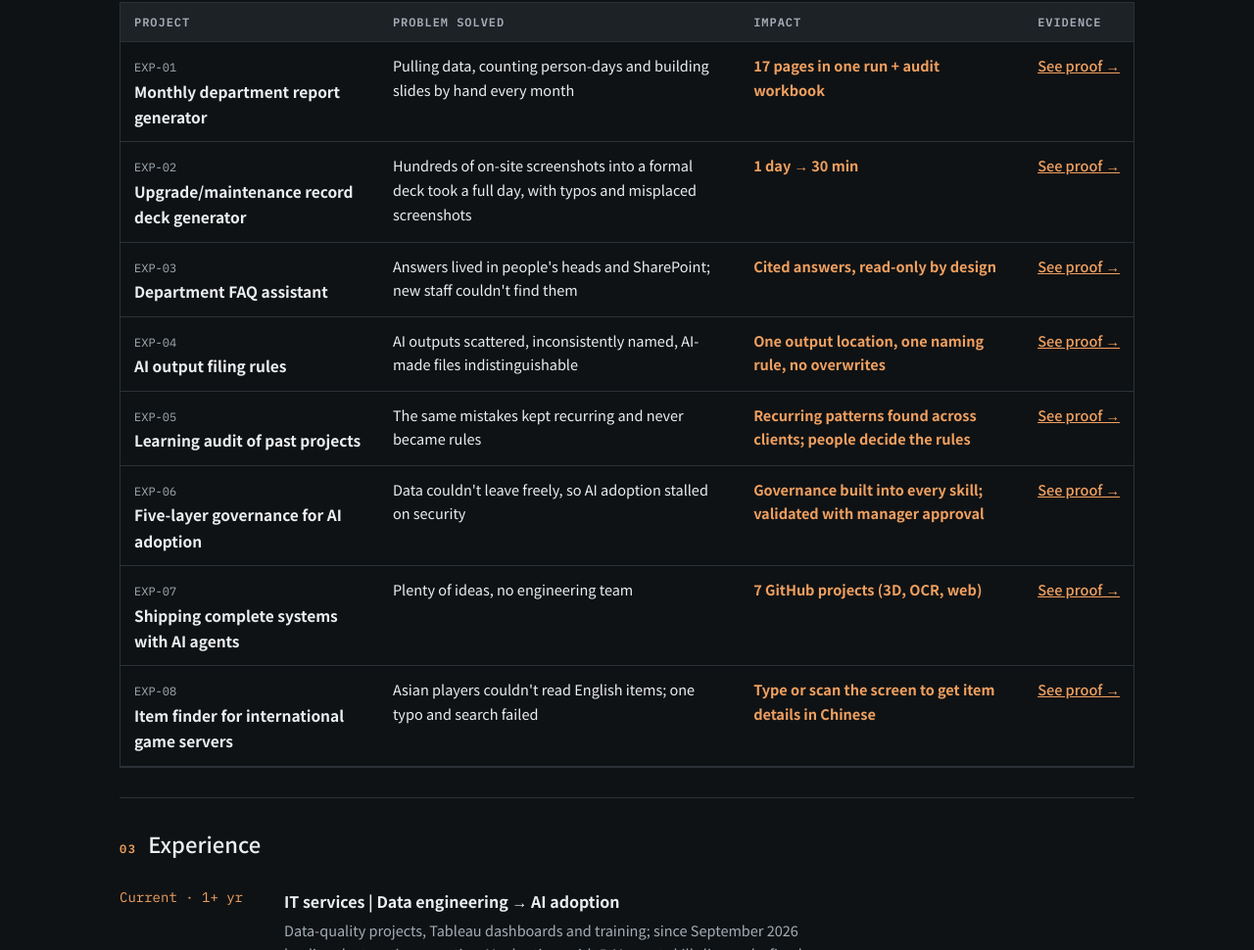
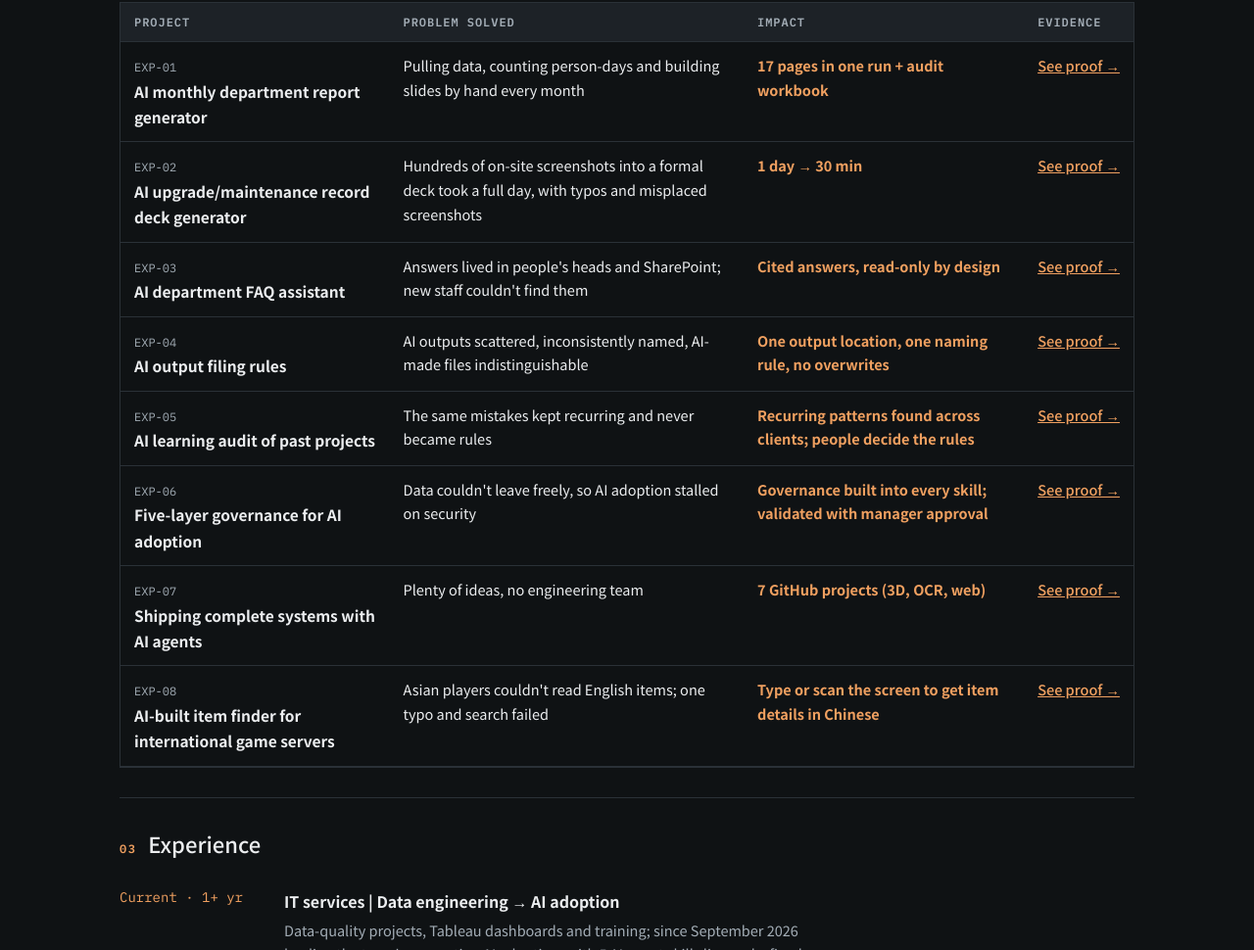
Before and after one commit to HBY0413/ai-lab, a plain HTML site: page profile.html in a window 1280 px wide. Shown: the part 1003-1973 px from the top of the page at 98% size. Drawn offline with Linux system fonts and the light colour scheme.

Commit message:
所有實驗名稱加上 AI：標示牌、選單、標題與 1 分鐘重點頁（中英泰）
Co-Authored-By: Claude Opus 5.5 <noreply@anthropic.com>
Claude-Session: https://claude.ai/code/session_01X1BnatrxfjhEWV19AscnXf

```diff
--- a/i18n.js
+++ b/i18n.js
@@ -142,15 +142,15 @@ const D={
 
 /* station names: wall/floor arc label, nav label */
 const STN={
-  demos:{zh:["專屬 DEMO","專屬 Demo"],en:["ROLE DEMOS","Demos"],th:["เดโมเฉพาะงาน","เดโม"]},
-  manual:{zh:["升級保養紀錄","紀錄簡報"],en:["RECORD DECKS","Records"],th:["บันทึกอัปเกรด","บันทึก"]},
-  report:{zh:["月會報告","月會報告"],en:["MONTHLY REPORT","Report"],th:["รายงานประจำเดือน","รายงาน"]},
-  maint:{zh:["檔案歸檔","歸檔"],en:["FILING RULES","Filing"],th:["จัดเก็บไฟล์","จัดเก็บ"]},
-  kb:{zh:["FAQ 問答","FAQ"],en:["FAQ","FAQ"],th:["ถาม-ตอบ FAQ","FAQ"]},
-  cases:{zh:["案子學習","學習稽核"],en:["LEARNING AUDIT","Audit"],th:["เรียนรู้จากโปรเจกต์","ตรวจสอบ"]},
-  ocr:{zh:["OCR 辨識","OCR"],en:["OCR","OCR"],th:["OCR อ่านภาพ","OCR"]},
-  gov:{zh:["資料治理","治理"],en:["GOVERNANCE","Governance"],th:["กำกับข้อมูล","กำกับดูแล"]},
-  build:{zh:["AI 協作","作品"],en:["AI BUILDS","Builds"],th:["สร้างกับ AI","ผลงาน"]}
+  demos:{zh:["AI 檢測 DEMO","AI Demo"],en:["AI INSPECTION DEMO","AI Demo"],th:["เดโมตรวจจับด้วย AI","AI เดโม"]},
+  manual:{zh:["AI 紀錄簡報","AI 簡報"],en:["AI RECORD DECKS","AI Decks"],th:["AI สไลด์บันทึก","AI สไลด์"]},
+  report:{zh:["AI 月會報告","AI 報告"],en:["AI MONTHLY REPORT","AI Report"],th:["AI รายงานรายเดือน","AI รายงาน"]},
+  maint:{zh:["AI 檔案歸檔","AI 歸檔"],en:["AI FILING RULES","AI Filing"],th:["AI จัดเก็บไฟล์","AI จัดเก็บ"]},
+  kb:{zh:["AI FAQ 問答","AI FAQ"],en:["AI FAQ ASSISTANT","AI FAQ"],th:["AI ถาม-ตอบ FAQ","AI FAQ"]},
+  cases:{zh:["AI 學習稽核","AI 稽核"],en:["AI LEARNING AUDIT","AI Audit"],th:["AI ตรวจสอบบทเรียน","AI ตรวจสอบ"]},
+  ocr:{zh:["AI 開發 OCR","AI OCR"],en:["AI-BUILT OCR","AI OCR"],th:["OCR สร้างด้วย AI","AI OCR"]},
+  gov:{zh:["AI 導入治理","AI 治理"],en:["AI GOVERNANCE","AI Governance"],th:["กำกับดูแล AI","AI กำกับ"]},
+  build:{zh:["AI 協作開發","AI 作品"],en:["AI-BUILT PROJECTS","AI Builds"],th:["ผลงานสร้างด้วย AI","AI ผลงาน"]}
 };
 
 /* ---------- experiment content overlays (zh is the base in index.html) ---------- */
@@ -467,11 +467,11 @@ const PS={
   gov:["อยากใช้ AI บนคลาวด์ในงาน แต่ข้อมูลบริษัทมีชื่อลูกค้าและข้อมูลส่วนบุคคล นโยบายความปลอดภัยไม่อนุญาตให้ส่งออกโดยตรง การนำ AI มาใช้จึงติดอยู่ตั้งแต่ขั้นแรก","เพิ่มด่านปกปิดข้อมูลในเครื่องก่อนส่งออก: ชื่อ เบอร์โทร อีเมล เลขบัตรประชาชน และชื่อบริษัทลูกค้าจะถูกแทนด้วยรหัสพร้อมเก็บบันทึก AI จะเห็นเฉพาะข้อความที่ปกปิดแล้ว นี่คือชั้นแรกของการกำกับดูแล 5 ชั้นที่ผมออกแบบ"],
   build:["มีไอเดียมากมายแต่ไม่มีทีมวิศวกร ปกติต้องจ้างคนพัฒนาและรอนาน ไอเดียเล็ก ๆ จึงมักหายไป","ผมใช้ AI Agent เปลี่ยนไอเดียเป็นเว็บไซต์และเครื่องมือที่ใช้งานได้ด้วยตัวเอง ตั้งแต่แยกความต้องการ สั่งงาน Agent และตรวจสอบทีละขั้นจนใช้งานจริง ห้องแล็บนี้ก็สร้างด้วยวิธีเดียวกัน"]}};
 for(const l of ["en","th"])for(const id in PS[l]){X[l][id]=X[l][id]||{};X[l][id].pain=PS[l][id][0];X[l][id].purpose=PS[l][id][1]}
-Object.assign(X.en.ocr,{title:"Item Finder for International Servers (OCR + Fuzzy Search)",gain:"Unreadable English → <strong>item details in Chinese</strong>",
+Object.assign(X.en.ocr,{title:"AI-built Item Finder for International Servers (OCR + Fuzzy Search)",gain:"Unreadable English → <strong>item details in Chinese</strong>",
   steps:["Text search: type an item name (misspelled or partial is fine) and fuzzy matching finds the closest item","OCR scan: capture the item tooltip on the game screen and read its text","Strip enchant levels (+7, t7, ＋9), prices and other noise, match against the item database, and show the Chinese name and details"],
   effect:{type:"kpi",items:[["2 ways","type or scan"],["8 kinds","of OCR/spelling errors tolerated"]]}});
 X.en.ocr.lab={hint:"Try both: type a name (typos welcome), or scan the sample game screen below or upload your own screenshot."};
-Object.assign(X.th.ocr,{title:"ตัวช่วยค้นหาไอเท็มเซิร์ฟเวอร์อินเตอร์ (OCR + ค้นหาแบบคลุมเครือ)",gain:"อ่านอังกฤษไม่ออก → <strong>ข้อมูลไอเท็มภาษาจีน</strong>",
+Object.assign(X.th.ocr,{title:"ตัวช่วยค้นหาไอเท็มเซิร์ฟเวอร์อินเตอร์ที่พัฒนาด้วย AI (OCR + ค้นหาแบบคลุมเครือ)",gain:"อ่านอังกฤษไม่ออก → <strong>ข้อมูลไอเท็มภาษาจีน</strong>",
   steps:["ค้นด้วยข้อความ: พิมพ์ชื่อไอเท็ม (สะกดผิดหรือไม่ครบก็ได้) แล้วจับคู่แบบคลุมเครือหาไอเท็มที่ใกล้ที่สุด","สแกนด้วย OCR: จับภาพกล่องคำอธิบายไอเท็มบนหน้าจอเกมแล้วอ่านข้อความ","ลบค่าตีบวก (+7, t7, ＋9) ราคา และสัญญาณรบกวน แล้วจับคู่กับฐานข้อมูลไอเท็ม แสดงชื่อภาษาจีนและรายละเอียด"],
   effect:{type:"kpi",items:[["2 วิธี","พิมพ์หรือสแกน"],["8 แบบ","ข้อผิดพลาด OCR/การสะกดที่รับมือได้"]]}});
 X.th.ocr.lab={hint:"ลองทั้ง 2 แบบ: พิมพ์ชื่อ (สะกดผิดได้) หรือสแกนภาพหน้าจอเกมตัวอย่างด้านล่าง หรืออัปโหลดภาพหน้าจอของคุณเอง"};
--- a/profile.html
+++ b/profile.html
@@ -119,29 +119,29 @@ const TILES={
  th:[["<em>1 วัน</em> → 30 นาที","สไลด์บันทึกอัปเกรด/บำรุงรักษา 140–200 หน้า เดิมใช้คนหนึ่งคนทั้งวันและให้เพื่อนตรวจ ตอนนี้เสร็จใน 30 นาทีพร้อมรายการตรวจสอบ"],["<em>17 หน้า</em>","รายงานประจำเดือนสร้างในครั้งเดียว คำนวณ man-day อัตโนมัติ พร้อม Excel ตรวจสอบให้ย้อนดูทุกตัวเลขได้"],["<em>5</em> Skill","จากศูนย์ถึงใช้งานจริงในหนึ่งเดือน ผ่าน PoC 14 รอบ"],["<em>35</em> รายการ","ปรับการเขียนรายการตรวจบำรุงรักษาเป็นรูปแบบมาตรฐานเดียวกันทุกลูกค้าและทุกสภาพแวดล้อม"]]
 };
 const ROWS={
- zh:[["manual","升級／保養紀錄簡報產生器","上百張現場截圖要整理成正式簡報，一份一整天，常有錯字與截圖放錯頁","1 天 → 30 分鐘"],
-     ["report","部門月會報告產生器","每月手動撈資料、算人天、逐頁排簡報","17 頁一次產出＋核對明細"],
+ zh:[["manual","AI 升級／保養紀錄簡報產生器","上百張現場截圖要整理成正式簡報，一份一整天，常有錯字與截圖放錯頁","1 天 → 30 分鐘"],
+     ["report","AI 部門月會報告產生器","每月手動撈資料、算人天、逐頁排簡報","17 頁一次產出＋核對明細"],
      ["gov","AI 導入的五層治理","資料不能隨意外送，AI 導入卡在資安","治理寫進每支 Skill，主管同意下完成驗證"],
-     ["kb","部門 FAQ 問答助手","答案散在同事腦中與 SharePoint，新人找不到","有出處的回答，只讀不寫"],
-     ["cases","歷史案子學習稽核","同樣的錯誤反覆發生，經驗沒變成規則","跨客戶找出重複模式，規則由人決定"],
+     ["kb","AI 部門 FAQ 問答助手","答案散在同事腦中與 SharePoint，新人找不到","有出處的回答，只讀不寫"],
+     ["cases","AI 歷史案子學習稽核","同樣的錯誤反覆發生，經驗沒變成規則","跨客戶找出重複模式，規則由人決定"],
      ["maint","AI 產出檔案存放規範","AI 產出散落、命名不一、分不出是否 AI 生成","單一出口、統一命名、不覆蓋"],
-     ["ocr","國際服道具辨識工具","亞洲玩家看不懂英文道具，拼錯就查不到","打字或掃描畫面都能查到中文資料"],
+     ["ocr","AI 協作開發的國際服道具辨識工具","亞洲玩家看不懂英文道具，拼錯就查不到","打字或掃描畫面都能查到中文資料"],
      ["build","用 AI Agent 做出完整系統","想法多但沒有工程團隊","7 個 GitHub 專案（3D、OCR、網頁）"]],
- en:[["manual","Upgrade/maintenance record deck generator","Hundreds of on-site screenshots into a formal deck took a full day, with typos and misplaced screenshots","1 day → 30 min"],
-     ["report","Monthly department report generator","Pulling data, counting person-days and building slides by hand every month","17 pages in one run + audit workbook"],
+ en:[["manual","AI upgrade/maintenance record deck generator","Hundreds of on-site screenshots into a formal deck took a full day, with typos and misplaced screenshots","1 day → 30 min"],
+     ["report","AI monthly department report generator","Pulling data, counting person-days and building slides by hand every month","17 pages in one run + audit workbook"],
      ["gov","Five-layer governance for AI adoption","Data couldn't leave freely, so AI adoption stalled on security","Governance built into every skill; validated with manager approval"],
-     ["kb","Department FAQ assistant","Answers lived in people's heads and SharePoint; new staff couldn't find them","Cited answers, read-only by design"],
-     ["cases","Learning audit of past projects","The same mistakes kept recurring and never became rules","Recurring patterns found across clients; people decide the rules"],
+     ["kb","AI department FAQ assistant","Answers lived in people's heads and SharePoint; new staff couldn't find them","Cited answers, read-only by design"],
+     ["cases","AI learning audit of past projects","The same mistakes kept recurring and never became rules","Recurring patterns found across clients; people decide the rules"],
      ["maint","AI output filing rules","AI outputs scattered, inconsistently named, AI-made files indistinguishable","One output location, one naming rule, no overwrites"],
-     ["ocr","Item finder for international game servers","Asian players couldn't read English items; one typo and search failed","Type or scan the screen to get item details in Chinese"],
+     ["ocr","AI-built item finder for international game servers","Asian players couldn't read English items; one typo and search failed","Type or scan the screen to get item details in Chinese"],
      ["build","Shipping complete systems with AI agents","Plenty of ideas, no engineering team","7 GitHub projects (3D, OCR, web)"]],
- th:[["manual","ตัวสร้างสไลด์บันทึกอัปเกรด/บำรุงรักษา","จัดภาพหน้าจอนับร้อยเป็นสไลด์ทางการใช้เวลาทั้งวัน มีคำผิดและภาพผิดหน้า","1 วัน → 30 นาที"],
-     ["report","ตัวสร้างรายงานประชุมประจำเดือน","ต้องดึงข้อมูล คำนวณ man-day และทำสไลด์เองทุกเดือน","17 หน้าในครั้งเดียว + Excel ตรวจสอบ"],
+ th:[["manual","ตัวสร้างสไลด์บันทึกอัปเกรด/บำรุงรักษาด้วย AI","จัดภาพหน้าจอนับร้อยเป็นสไลด์ทางการใช้เวลาทั้งวัน มีคำผิดและภาพผิดหน้า","1 วัน → 30 นาที"],
+     ["report","ตัวสร้างรายงานประชุมประจำเดือนด้วย AI","ต้องดึงข้อมูล คำนวณ man-day และทำสไลด์เองทุกเดือน","17 หน้าในครั้งเดียว + Excel ตรวจสอบ"],
      ["gov","การกำกับดูแล 5 ชั้นสำหรับการนำ AI มาใช้","ส่งข้อมูลออกไม่ได้ การนำ AI มาใช้ติดเรื่องความปลอดภัย","ฝังการกำกับดูแลในทุก Skill และทดสอบภายใต้การอนุมัติของหัวหน้า"],
-     ["kb","ผู้ช่วยตอบคำถาม FAQ ของแผนก","คำตอบอยู่ในหัวคนและ SharePoint พนักงานใหม่หาไม่เจอ","ตอบพร้อมแหล่งที่มา อ่านอย่างเดียว"],
-     ["cases","ตรวจสอบเพื่อเรียนรู้จากโปรเจกต์ในอดีต","ความผิดพลาดเดิมเกิดซ้ำและไม่กลายเป็นกฎ","พบรูปแบบซ้ำข้ามลูกค้า ให้คนตัดสินใจเรื่องกฎ"],
+     ["kb","ผู้ช่วย AI ตอบคำถาม FAQ ของแผนก","คำตอบอยู่ในหัวคนและ SharePoint พนักงานใหม่หาไม่เจอ","ตอบพร้อมแหล่งที่มา อ่านอย่างเดียว"],
+     ["cases","AI ตรวจสอบเพื่อเรียนรู้จากโปรเจกต์ในอดีต","ความผิดพลาดเดิมเกิดซ้ำและไม่กลายเป็นกฎ","พบรูปแบบซ้ำข้ามลูกค้า ให้คนตัดสินใจเรื่องกฎ"],
      ["maint","กฎการจัดเก็บไฟล์ที่สร้างด้วย AI","ไฟล์ AI กระจัดกระจาย ชื่อไม่เหมือนกัน แยกไม่ออกว่า AI สร้าง","จุดจัดเก็บเดียว ตั้งชื่อแบบเดียว ไม่เขียนทับ"],
-     ["ocr","ตัวช่วยค้นหาไอเท็มเซิร์ฟเวอร์อินเตอร์","ผู้เล่นเอเชียอ่านไอเท็มภาษาอังกฤษไม่ออก พิมพ์ผิดก็ค้นไม่เจอ","พิมพ์หรือสแกนหน้าจอเพื่อดูข้อมูลภาษาจีน"],
+     ["ocr","ตัวช่วยค้นหาไอเท็มเซิร์ฟเวอร์อินเตอร์ที่พัฒนาด้วย AI","ผู้เล่นเอเชียอ่านไอเท็มภาษาอังกฤษไม่ออก พิมพ์ผิดก็ค้นไม่เจอ","พิมพ์หรือสแกนหน้าจอเพื่อดูข้อมูลภาษาจีน"],
      ["build","สร้างระบบที่ใช้งานได้จริงด้วย AI Agent","มีไอเดียมากแต่ไม่มีทีมวิศวกร","7 โปรเจกต์บน GitHub (3D, OCR, เว็บ)"]]
 };
 const TL={
```
Also changed, not shown: index.html (+1 -1 lines), real.js (+12 -12 lines).
